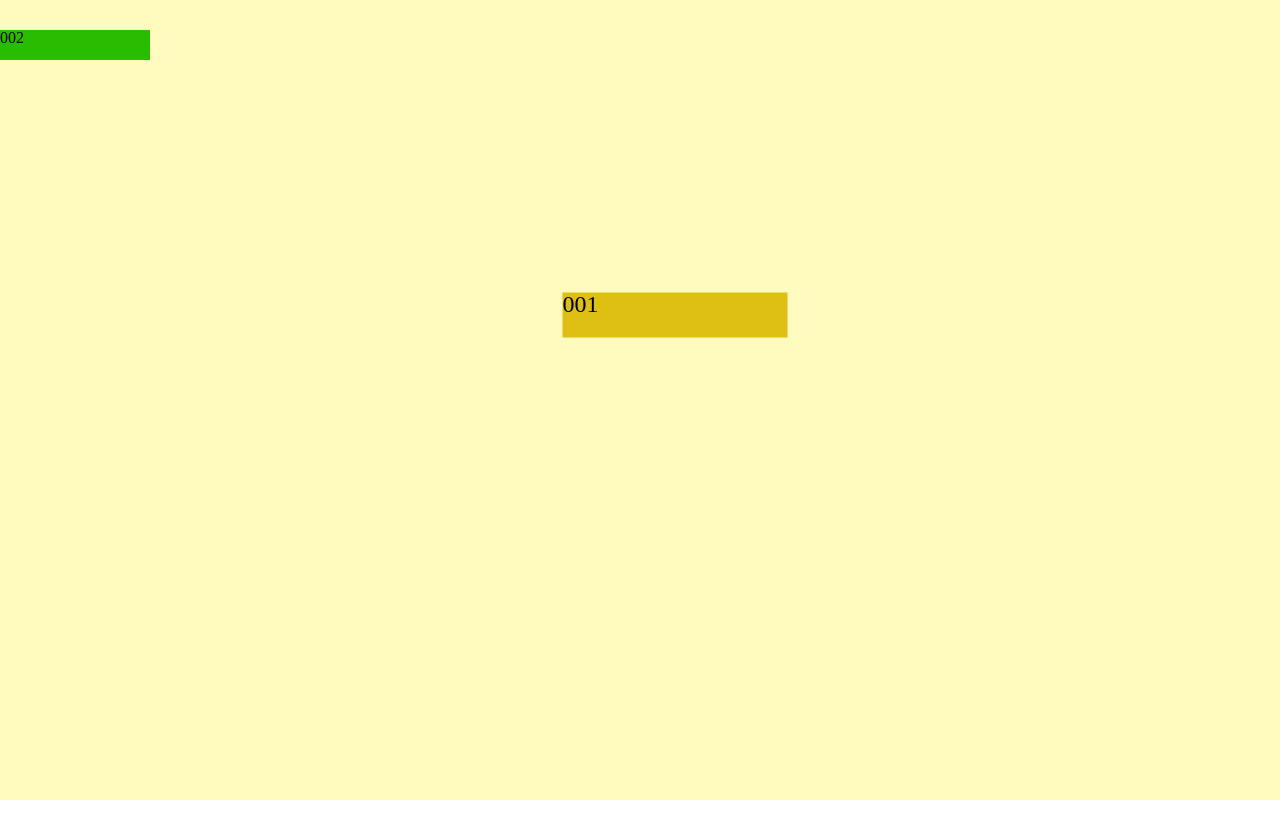
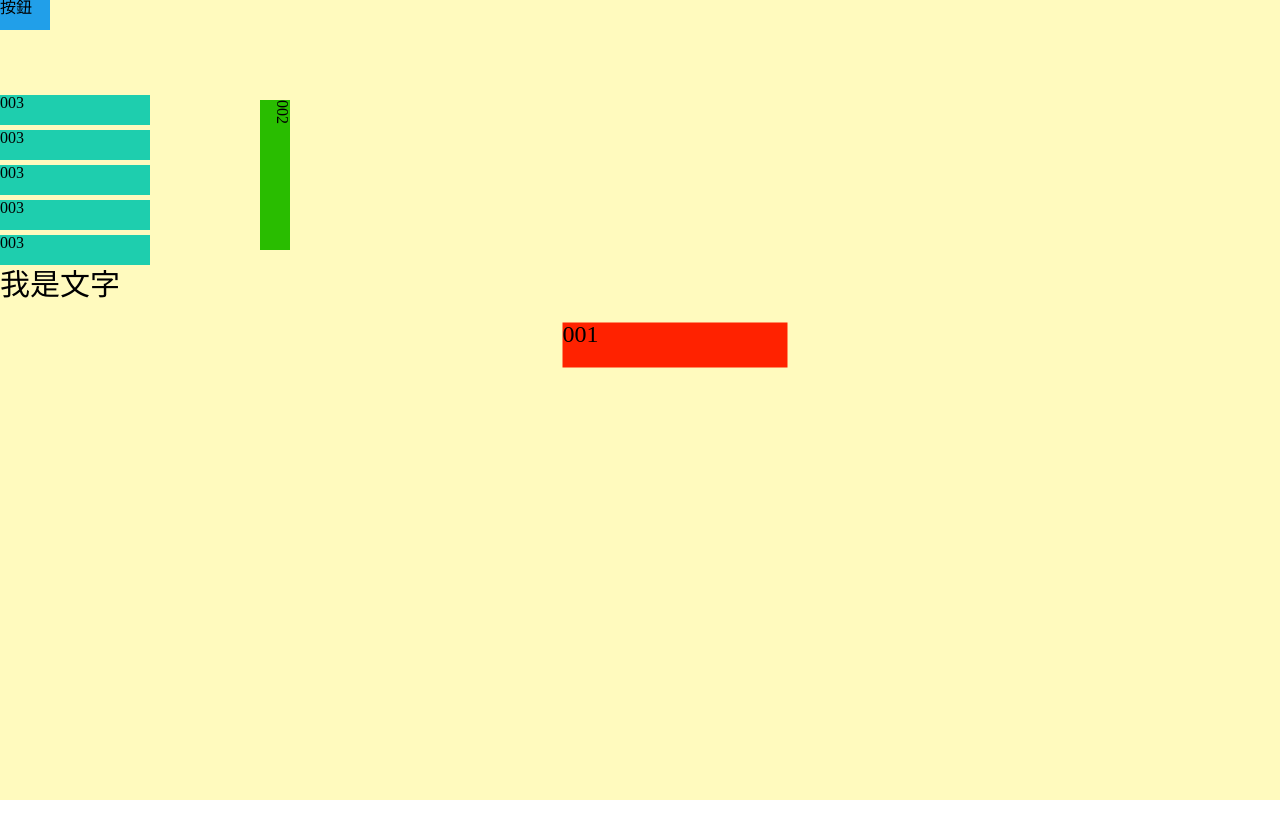
Before and after one commit to sexfat/cd105, a website: page tweenmax.html in a window 1280 px wide. Shown: the top 838 px of the page. Drawn offline with nearby package versions, Linux system fonts and the light colour scheme.

Commit message:
add text

```diff
--- a/js/tweenmax.js
+++ b/js/tweenmax.js
@@ -1,4 +1,3 @@
-
 // TweenMax.to('.box_01', 1, {
 //     x: 300,
 //     ease: Back.easeOut,
@@ -7,15 +6,41 @@
 
 // })
 
-
-
-
-TweenMax.fromTo('.box_01', .5, {
+TweenMax.fromTo('.box_01', 2, {
     x: 100,
     opacity: 0
 }, {
     x: 300,
     opacity: 1,
     ease: Back.easeOut,
-    scale: 1.5
+    scale: 1.5,
+    rotation: 360,
+    backgroundColor: '#f20',
+    repeat: 1,
+    repeatDelay: 1
 });
+
+TweenMax.set('.box_02', {
+    x: 200,
+    y: 100,
+    rotation: 90
+});
+
+
+var _btn = document.getElementById('btn');
+_btn.onclick = function () {
+    TweenMax.staggerFromTo('.box_03', 1, {
+        x: 0
+    }, {
+        x: 100,
+        ease: Elastic.easeOut
+    }, 0.3);
+};
+
+
+TweenMax.fromTo('.text-inner', .5, {
+    y: -100
+}, {
+    y: 0
+    // ease: Elastic.easeOut
+});
--- a/sass/tweenmax.scss
+++ b/sass/tweenmax.scss
@@ -16,6 +16,15 @@
 }
 
 
+#btn {
+   width:  50px;
+   height: 30px;
+   background-color: rgb(33, 159, 233);
+   cursor: pointer;
+
+
+}
+
 .section_01 {
     background-color: rgb(255, 250, 190);
     .box_01 {
@@ -25,9 +34,21 @@
         top: 300px;
         left: 300px;
     }
+    .text {
+        width: 300px;
+        height: 30px;
+        overflow: hidden;
+        font-size: 30px;
+        // background-color: #fff;
+        display: block;
+    }
     .box_02 {
        background-color: rgb(41, 189, 0);
     }
+    .box_03 {
+        background-color: rgb(30, 206, 174);
+        margin:5px 0px;
+     }
 
 
 }
--- a/tweenmax.html
+++ b/tweenmax.html
@@ -10,8 +10,20 @@
 </head>
 <body>
     <div class="section section_01">
+        <div id="btn">按鈕</div>
         <div class="box box_01">001</div>
         <div class="box box_02">002</div>
+
+        <div class="box box_03">003</div>
+        <div class="box box_03">003</div>
+        <div class="box box_03">003</div>
+        <div class="box box_03">003</div>
+        <div class="box box_03">003</div>
+        <div class="text">
+            <div class="text-inner">我是文字</div>
+        </div>
+
+
 
 
     </div>
```
Also changed, not shown: css/tweenmax.css.
